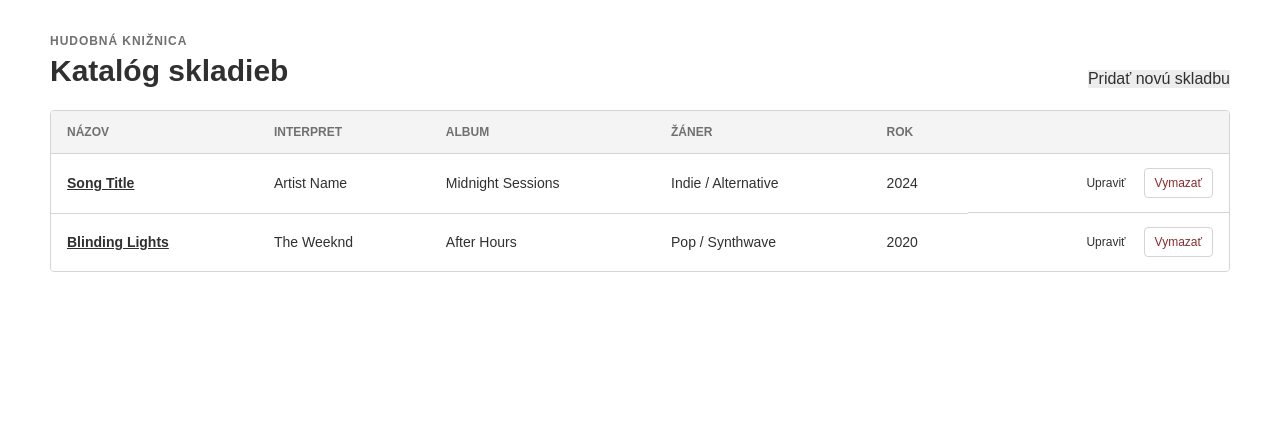
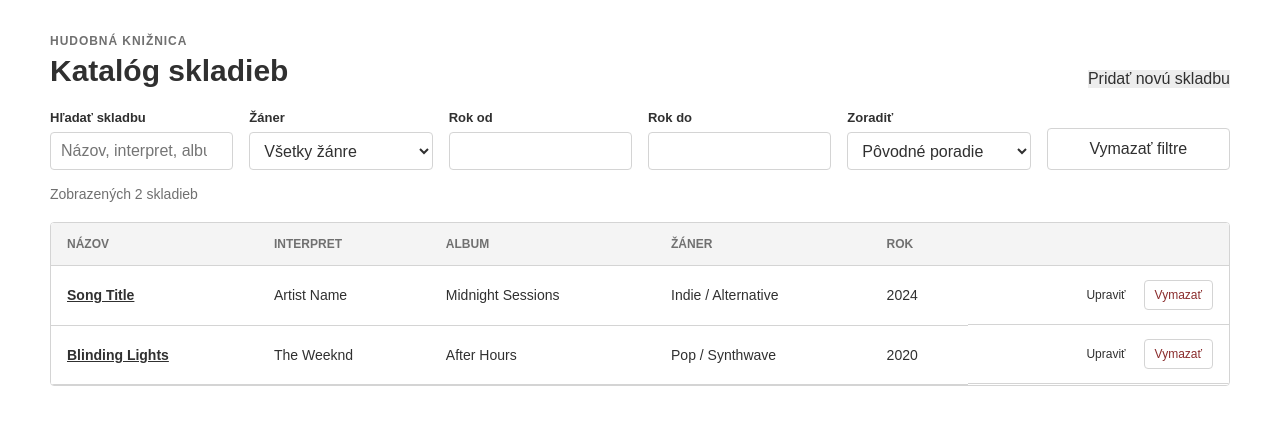
Before and after one commit to t2m24/VAII, a PHP site: page / in a window 1280 px wide. Shown: the part 69-511 px from the top of the page. Run offline with PHP 8.4, Linux system fonts and the light colour scheme; data comes from the database, SQL or seed files in the repository.

Commit message:
added interactive catalog filtering and sorting in JS

```diff
--- a/App/Views/Home/index.view.php
+++ b/App/Views/Home/index.view.php
@@ -18,8 +18,42 @@
             <a href="<?= $link->url('home.create') ?>">Pridajte prvú skladbu</a>
         </div>
     <?php } else { ?>
+        <div class="catalog-controls" data-catalog-controls>
+            <div class="form-field">
+                <label for="catalog-search">Hľadať skladbu</label>
+                <input id="catalog-search" type="search" data-filter="search"
+                       placeholder="Názov, interpret, album alebo žáner">
+            </div>
+            <div class="form-field">
+                <label for="catalog-genre">Žáner</label>
+                <select id="catalog-genre" data-filter="genre">
+                    <option value="">Všetky žánre</option>
+                </select>
+            </div>
+            <div class="form-field">
+                <label for="catalog-year-from">Rok od</label>
+                <input id="catalog-year-from" type="number" min="0" max="2100" data-filter="year-from">
+            </div>
+            <div class="form-field">
+                <label for="catalog-year-to">Rok do</label>
+                <input id="catalog-year-to" type="number" min="0" max="2100" data-filter="year-to">
+            </div>
+            <div class="form-field">
+                <label for="catalog-sort">Zoradiť</label>
+                <select id="catalog-sort" data-filter="sort">
+                    <option value="original">Pôvodné poradie</option>
+                    <option value="title-asc">Názov (A – Z)</option>
+                    <option value="title-desc">Názov (Z – A)</option>
+                    <option value="artist-asc">Interpret (A – Z)</option>
+                    <option value="year-desc">Najnovšie vydania</option>
+                    <option value="year-asc">Najstaršie vydania</option>
+                </select>
+            </div>
+            <button class="button" type="button" data-filter-reset>Vymazať filtre</button>
+            <p class="catalog-result-count" data-result-count aria-live="polite"></p>
+        </div>
         <div class="song-table-wrapper">
-            <table class="song-table">
+            <table class="song-table" data-song-catalog>
                 <caption class="sr-only">Zoznam skladieb</caption>
                 <thead>
                 <tr>
--- a/App/Views/Layouts/root.layout.view.php
+++ b/App/Views/Layouts/root.layout.view.php
@@ -11,6 +11,7 @@
     <meta name="description" content="Hudobná knižnica a správa playlistov">
     <title><?= App\Configuration::APP_NAME ?></title>
     <link rel="stylesheet" href="<?= $link->asset('css/style.css') ?>">
+    <script src="<?= $link->asset('js/script.js') ?>" defer></script>
 </head>
 <body>
 <header class="site-header">
--- a/public/css/style.css
+++ b/public/css/style.css
@@ -190,6 +190,40 @@ main {
   overflow-x: auto;
   border: 1px solid var(--border);
   border-radius: 4px;
+}
+
+.catalog-controls {
+  display: grid;
+  grid-template-columns: repeat(auto-fit, minmax(160px, 1fr));
+  align-items: end;
+  gap: 16px;
+  margin-bottom: 20px;
+}
+
+.catalog-controls .form-field {
+  margin: 0;
+}
+
+.catalog-controls input,
+.catalog-controls select {
+  width: 100%;
+  min-height: 42px;
+  padding: 10px 12px;
+  border: 1px solid var(--border);
+  border-radius: 4px;
+  background: #fff;
+  font: inherit;
+}
+
+.catalog-controls button {
+  min-height: 42px;
+}
+
+.catalog-result-count {
+  grid-column: 1 / -1;
+  margin: 0;
+  color: var(--muted);
+  font-size: 14px;
 }
 
 .song-table {
--- a/public/js/script.js
+++ b/public/js/script.js
@@ -0,0 +1,155 @@
+class SongCatalog {
+    constructor(root) {
+        this.root = root;
+        this.table = root.closest(".catalog")?.querySelector("[data-song-catalog]");
+        this.body = this.table?.querySelector("tbody");
+        this.search = root.querySelector('[data-filter="search"]');
+        this.genre = root.querySelector('[data-filter="genre"]');
+        this.yearFrom = root.querySelector('[data-filter="year-from"]');
+        this.yearTo = root.querySelector('[data-filter="year-to"]');
+        this.sort = root.querySelector('[data-filter="sort"]');
+        this.count = root.querySelector("[data-result-count]");
+        this.resetButton = root.querySelector("[data-filter-reset]");
+
+        if (!this.table || !this.body || !this.search || !this.genre
+            || !this.yearFrom || !this.yearTo || !this.sort || !this.count) {
+            return;
+        }
+
+        this.collator = new Intl.Collator("sk", {
+            sensitivity: "base",
+            numeric: true,
+        });
+        this.rows = Array.from(this.body.querySelectorAll("tr")).map((row, index) => ({
+            element: row,
+            index,
+            cells: Array.from(row.cells, (cell) => cell.textContent.trim()),
+        }));
+        this.noResultsRow = document.createElement("tr");
+        this.noResultsCell = document.createElement("td");
+        this.noResultsCell.colSpan = this.table.tHead.rows[0].cells.length;
+        this.noResultsCell.textContent = "Zadaným filtrom nezodpovedá žiadna skladba.";
+        this.noResultsRow.append(this.noResultsCell);
+        this.noResultsRow.hidden = true;
+
+        this.populateGenres();
+        this.bindEvents();
+        this.update();
+    }
+
+    normalize(value) {
+        return value
+            .toLocaleLowerCase("sk")
+            .normalize("NFD")
+            .replace(/[\u0300-\u036f]/g, "")
+            .trim();
+    }
+
+    populateGenres() {
+        const genres = new Set(
+            this.rows.map(({ cells }) => cells[3]).filter((genre) => genre !== "—"),
+        );
+        Array.from(genres)
+            .sort((first, second) => this.collator.compare(first, second))
+            .forEach((genre) => {
+                const option = document.createElement("option");
+                option.value = genre;
+                option.textContent = genre;
+                this.genre.append(option);
+            });
+    }
+
+    bindEvents() {
+        [this.search, this.genre, this.yearFrom, this.yearTo, this.sort]
+            .forEach((control) => {
+                control.addEventListener("input", () => this.update());
+                control.addEventListener("change", () => this.update());
+            });
+        this.resetButton?.addEventListener("click", () => this.reset());
+    }
+
+    matches(row) {
+        const searchableText = this.normalize(row.cells.slice(0, 4).join(" "));
+        const query = this.normalize(this.search.value);
+        const genreMatches = !this.genre.value || row.cells[3] === this.genre.value;
+        const year = Number.parseInt(row.cells[4], 10);
+        const hasYear = Number.isFinite(year);
+        const minimum = this.yearFrom.value === "" ? null : Number(this.yearFrom.value);
+        const maximum = this.yearTo.value === "" ? null : Number(this.yearTo.value);
+        const minimumMatches = minimum === null || (hasYear && year >= minimum);
+        const maximumMatches = maximum === null || (hasYear && year <= maximum);
+
+        return searchableText.includes(query)
+            && genreMatches
+            && minimumMatches
+            && maximumMatches;
+    }
+
+    compareRows(first, second) {
+        const direction = this.sort.value.endsWith("-desc") ? -1 : 1;
+        const field = this.sort.value.split("-")[0];
+        const column = field === "title" ? 0 : field === "artist" ? 1 : 4;
+
+        if (field === "year") {
+            const firstYear = Number.parseInt(first.cells[column], 10);
+            const secondYear = Number.parseInt(second.cells[column], 10);
+            const firstMissing = !Number.isFinite(firstYear);
+            const secondMissing = !Number.isFinite(secondYear);
+            if (firstMissing !== secondMissing) {
+                return firstMissing ? 1 : -1;
+            }
+            if (!firstMissing && firstYear !== secondYear) {
+                return (firstYear - secondYear) * direction;
+            }
+        } else {
+            const comparison = this.collator.compare(first.cells[column], second.cells[column]);
+            if (comparison !== 0) {
+                return comparison * direction;
+            }
+        }
+
+        return first.index - second.index;
+    }
+
+    update() {
+        const visibleRows = this.rows.filter((row) => this.matches(row));
+        if (this.sort.value === "original") {
+            visibleRows.sort((first, second) => first.index - second.index);
+        } else {
+            visibleRows.sort((first, second) => this.compareRows(first, second));
+        }
+
+        visibleRows.forEach(({ element }) => {
+            element.hidden = false;
+            this.body.append(element);
+        });
+        this.rows
+            .filter((row) => !visibleRows.includes(row))
+            .forEach(({ element }) => {
+                element.hidden = true;
+                this.body.append(element);
+            });
+
+        this.noResultsRow.hidden = visibleRows.length !== 0;
+        this.body.append(this.noResultsRow);
+        this.count.textContent = visibleRows.length === 1
+            ? "Zobrazená 1 skladba"
+            : `Zobrazených ${visibleRows.length} skladieb`;
+    }
+
+    reset() {
+        this.search.value = "";
+        this.genre.value = "";
+        this.yearFrom.value = "";
+        this.yearTo.value = "";
+        this.sort.value = "original";
+        this.update();
+        this.search.focus();
+    }
+}
+
+document.addEventListener("DOMContentLoaded", () => {
+    document.querySelectorAll("[data-catalog-controls]").forEach((controls) => {
+        new SongCatalog(controls);
+    });
+});
```
